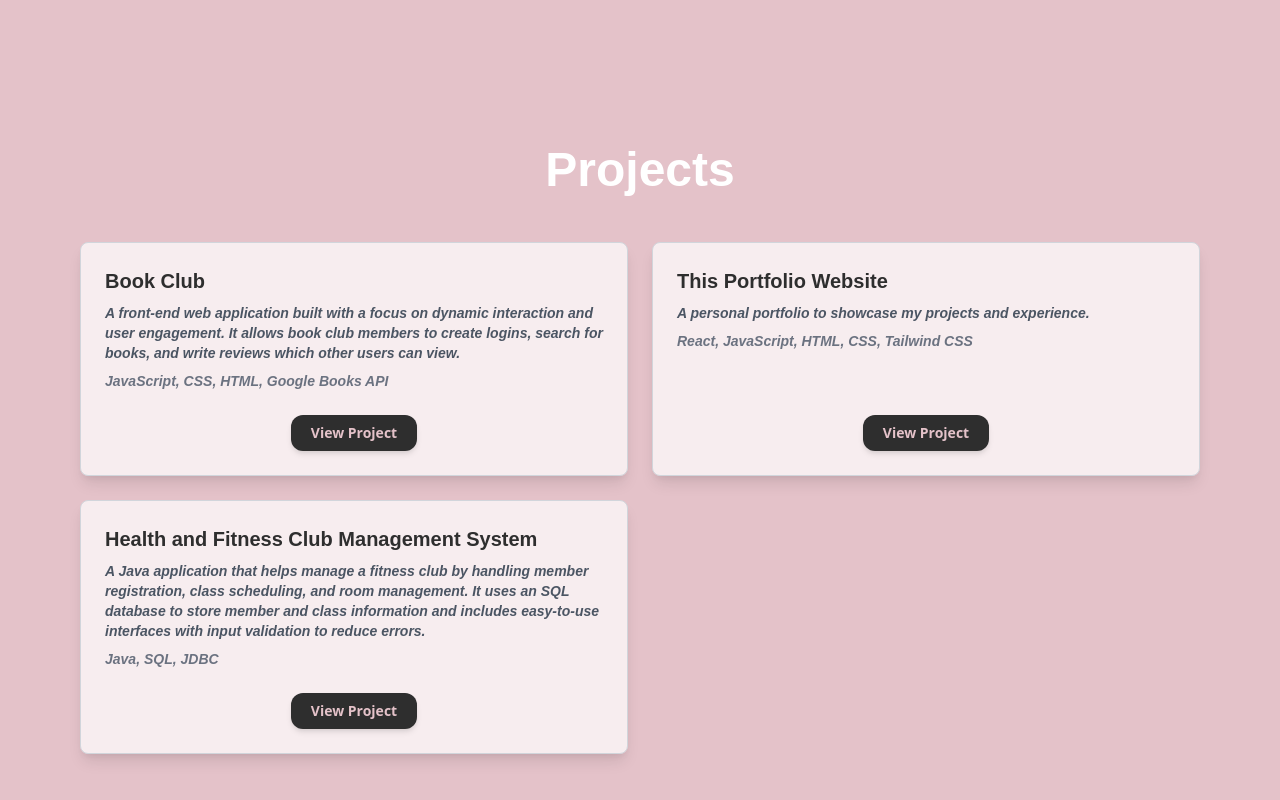
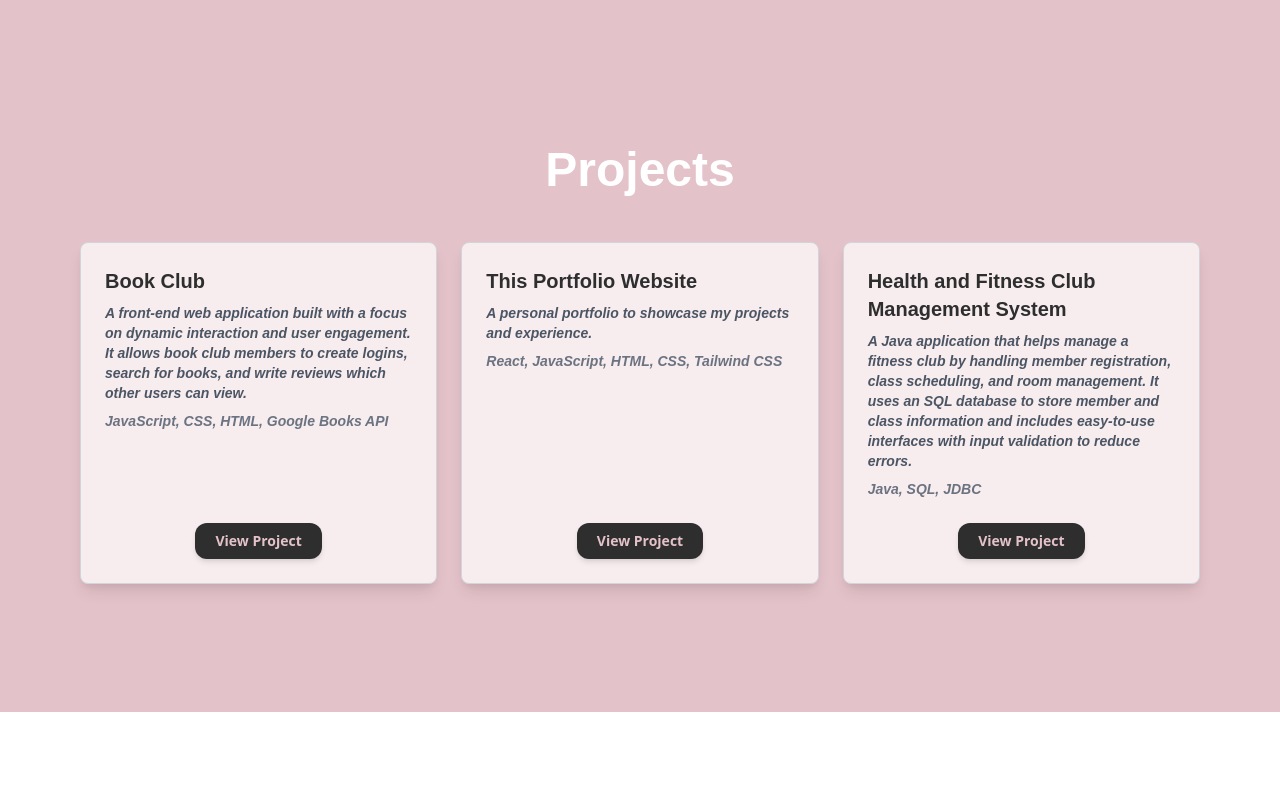
Before and after one commit to kierrabl/Portfolio-Website, a React (Create React App) app: page / in a window 1280 px wide. Shown: the part 2530-3330 px from the top of the page. After the commit the page ends 3242 px from the top, so only its background shows below. Built offline with nearby package versions, Linux system fonts and the light colour scheme.

Commit message:
Update Projects.js

```diff
--- a/src/content/Projects.js
+++ b/src/content/Projects.js
@@ -26,7 +26,7 @@ function Projects() {
 	return (
 		<section id="Projects" className="py-32 px-4 bg-transparent scroll-mt-32">
 			<h2 className="text-5xl font-bold text-center text-white mb-12 font-body">Projects</h2>
-			<div className="grid grid-cols-1 sm:grid-cols-2 lg:grid-cols-2 gap-6 px-8 lg:px-16">
+			<div className="grid grid-cols-1 sm:grid-cols-2 lg:grid-cols-3 gap-6 px-8 lg:px-16">
 				{projects.map((project, index) => (
 					<ProjectCard key={index} {...project} />
 				))}
```
